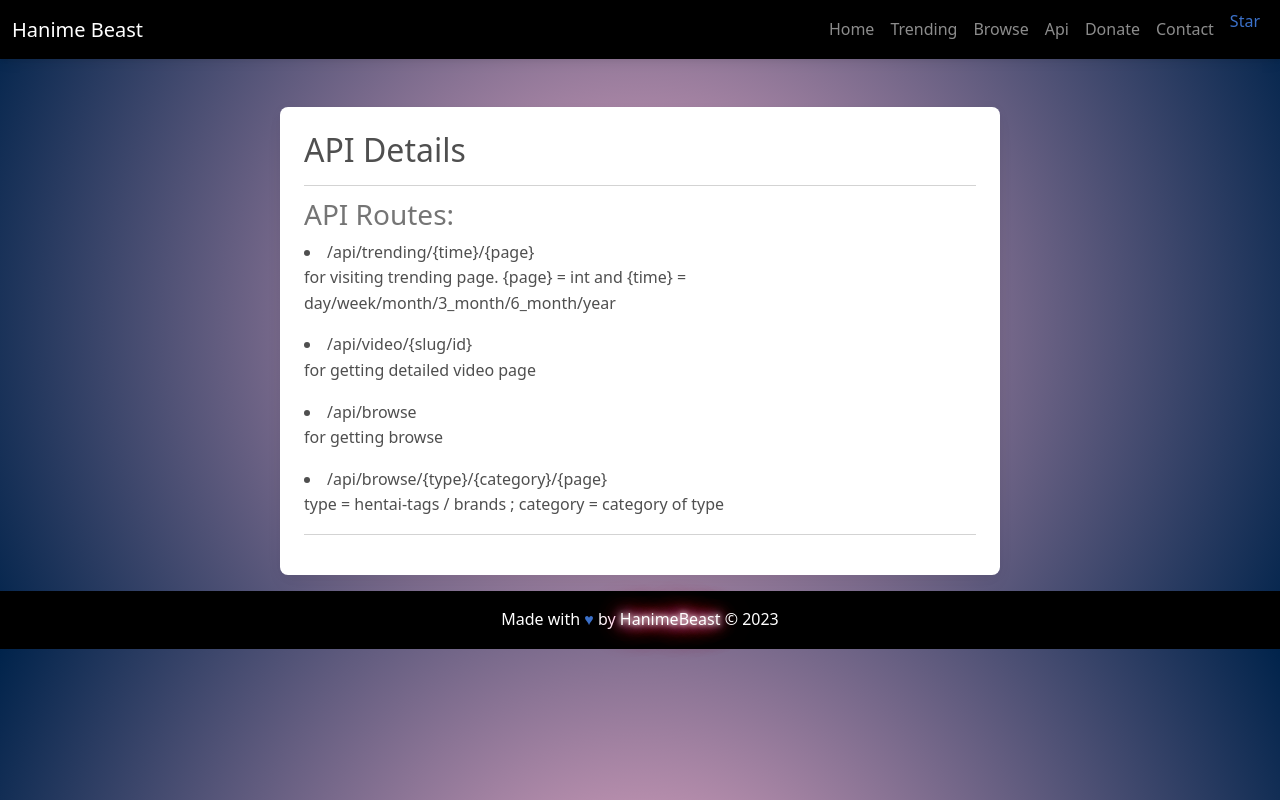
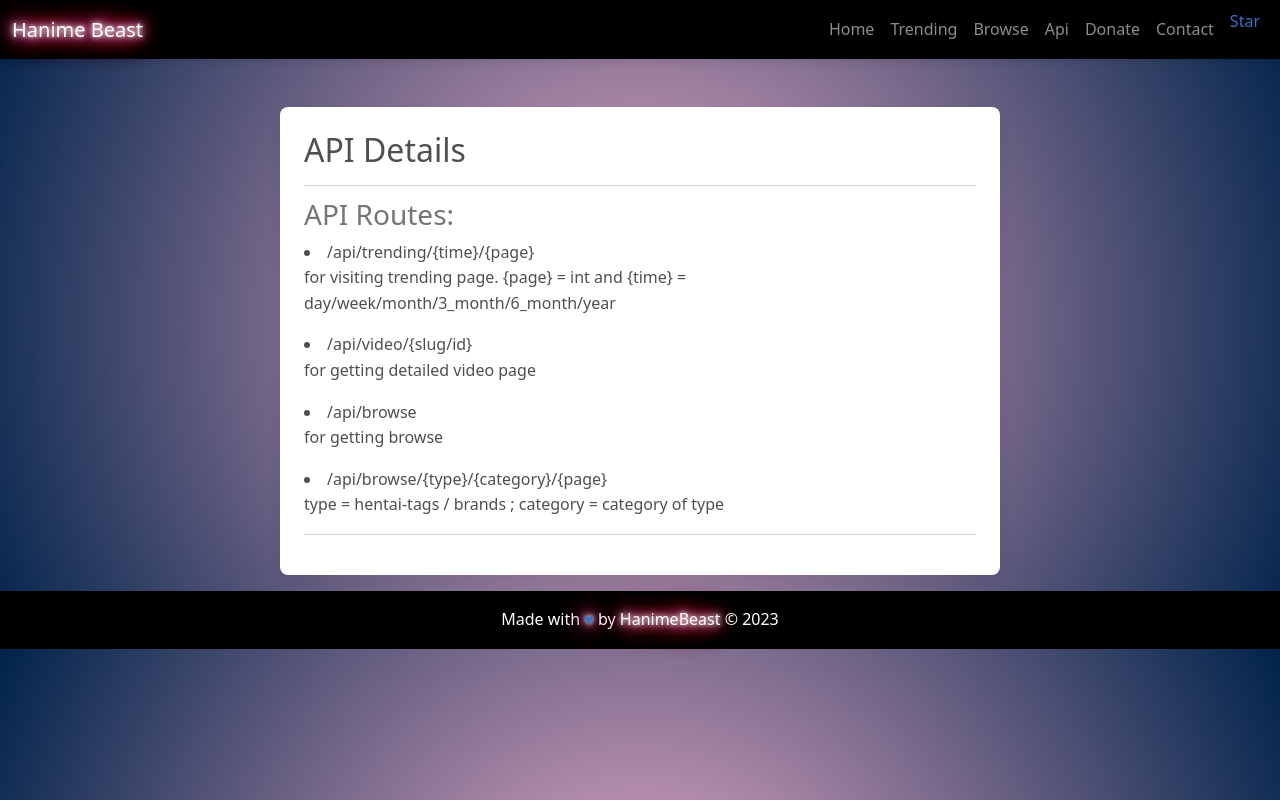
Before and after one commit to hanimebeast/hanime, a Flask app: template templates/api.html in a window 1280 px wide. Run offline with Flask 3, Linux system fonts and the light colour scheme; the template is opened without the code that fills it, so the values that code supplies are empty; some libraries are stand-ins or nearby versions.

Commit message:
Update base.html
css

```diff
--- a/templates/base.html
+++ b/templates/base.html
@@ -52,12 +52,12 @@ font-family: system-ui;" >
     <header>
         <nav class="navbar navbar-expand-lg bg-black navbar-dark ">
             <div class="container-fluid">
-                <a class="navbar-brand" href="/">Hanime Beast</a>
+                <a class="navbar-brand neon" href="/">Hanime Beast</a>
 
                 <div class="d-flex"><button class="navbar-toggler" type="button" data-mdb-toggle="collapse"
                         data-mdb-target="#navbarSupportedContent" aria-controls="navbarSupportedContent"
                         aria-expanded="false" aria-label="Toggle navigation">
-                        <i class="fas fa-bars"></i>
+                        <i class="fa-solid fa-ellipsis"></i>
                     </button>
 
                     <div class="collapse navbar-collapse" id="navbarSupportedContent">
@@ -89,7 +89,7 @@ font-family: system-ui;" >
 
 
 <footer class="bg-black text-white text-center py-3 mt-3" style=" width: 100%;">
-        Made with <span class="text-danger"><a href="https://t.me/immodded" target="_blank">&hearts;</a></span> by <a href="https://github.com/hanimebeast/hanimeapi" class="text-white neon" target="_blank">HanimeBeast</a> &copy; <script>document.write(new Date().getFullYear())</script>
+        Made with <span class="text-danger neon"><a href="https://t.me/immodded" target="_blank">&hearts;</a></span> by <a href="https://github.com/hanimebeast/hanimeapi" class="text-white neon" target="_blank">HanimeBeast</a> &copy; <script>document.write(new Date().getFullYear())</script>
     </footer>
 </body>
 <script async defer src="https://buttons.github.io/buttons.js"></script>
```
